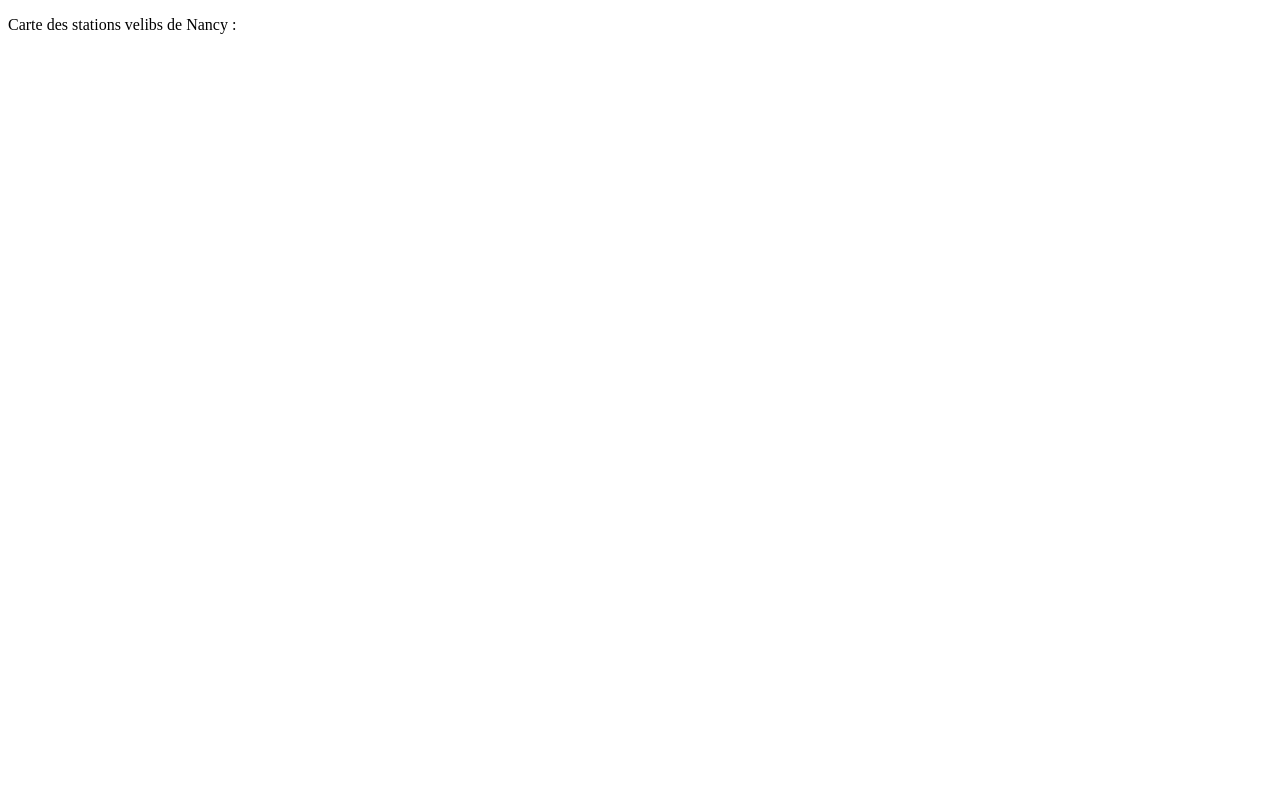
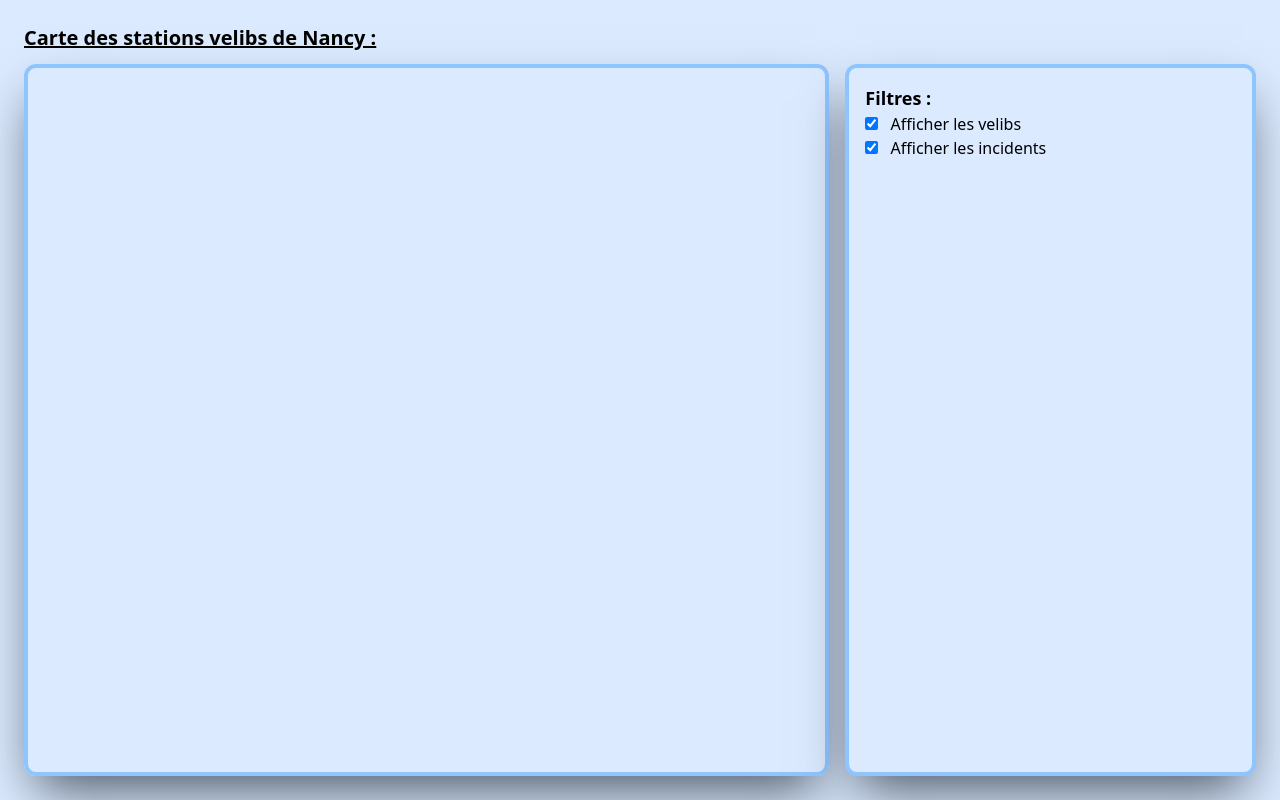
Before and after one commit to zonetecde/BUT-S4-application-repartie, a website: page web/index.html in a window 1280 px wide. Drawn offline with nearby package versions, Linux system fonts and the light colour scheme; no server answers.

Commit message:
Ajout de filtres sur sur index.html pour conditionnelement afficher les velibs et/ou les incidents à Nancy. Utilisation de TailwindCSS pour le style.

```diff
--- a/web/app.css
+++ /dev/null
@@ -1,4 +0,0 @@
-#map {
-    height: 90vh;
-    width: 100%;
-}
--- a/web/index.html
+++ b/web/index.html
@@ -12,12 +12,25 @@
         <!-- Notre script JS -->
         <script type="module" src="dist/index.js"></script>
 
-        <link rel="stylesheet" href="app.css">
+        <!-- Tailwind CDN -->
+        <script src="https://cdn.jsdelivr.net/npm/@tailwindcss/browser@4"></script>
     </head>
-    <body>
-        <p>Carte des stations velibs de Nancy :</p>
+    <body class="bg-blue-100 w-screen h-screen flex flex-col p-6 box-border">
+        <p class="text-xl underline mb-3"><strong>Carte des stations velibs de Nancy :</strong></p>
 
         <!-- Div dans lequel la carte sera affichée -->
-        <div id="map"></div>
+        <div class="flex-1 flex flex-row gap-4">
+            <div id="map" class="w-full flex-1 border-4 border-blue-300 rounded-xl shadow-2xl shadow-gray-600"></div>
+
+            <section class="w-1/3 bg-blue-100 rounded-xl p-4 border-4 border-blue-300 shadow-2xl shadow-gray-600">
+                <p class="text-lg"><strong>Filtres :</strong></p>
+
+                <input type="checkbox" id="filtre-velib" checked class="mr-2" onchange="updateMap()" />
+                <label for="filtre-velib">Afficher les velibs</label><br />
+
+                <input type="checkbox" id="filtre-incident" checked class="mr-2" onchange="updateMap()" />
+                <label for="filtre-incident">Afficher les incidents</label><br />
+            </section>
+        </div>
     </body>
 </html>
--- a/web/velibs.ts
+++ b/web/velibs.ts
@@ -23,17 +23,17 @@ export interface StationVelib {
     placesLibres: number;
 }
 
-export async function recupererVelibsNancy() {
+export async function recupererVelibsNancy(): Promise<StationVelib[]> {
     // On commence par récupérer l'ensemble des stations velibs sur Nancy
     const url = "https://api.cyclocity.fr/contracts/nancy/gbfs/v2/station_information.json";
 
     const response = await fetch(url);
-    const dataStations = await response.json() as { data: { stations: GBFSStationInfo[] } };
+    const dataStations = (await response.json()) as { data: { stations: GBFSStationInfo[] } };
 
     // Récupère aussi les détails des stations
     const urlDetails = "https://api.cyclocity.fr/contracts/nancy/gbfs/v2/station_status.json";
     const responseDetails = await fetch(urlDetails);
-    const dataDetails = await responseDetails.json() as { data: { stations: GBFSStationStatus[] } };
+    const dataDetails = (await responseDetails.json()) as { data: { stations: GBFSStationStatus[] } };
 
     // Itère sur chaque station et récupère
     // - ses coordonnées
@@ -47,11 +47,11 @@ export async function recupererVelibsNancy() {
         return {
             id: station.station_id,
             nom: station.name,
-            adresse: station.address,
+            adresse: station.address || "",
             lat: station.lat,
             lon: station.lon,
             velosDisponibles: details?.num_bikes_available ?? 0,
-            placesVoitureDisponibles: details?.num_docks_available ?? 0,
+            placesLibres: details?.num_docks_available ?? 0,
         };
     });
 
```
Also changed, not shown: web/app.mts, web/dist/index.js, 1 other file.
